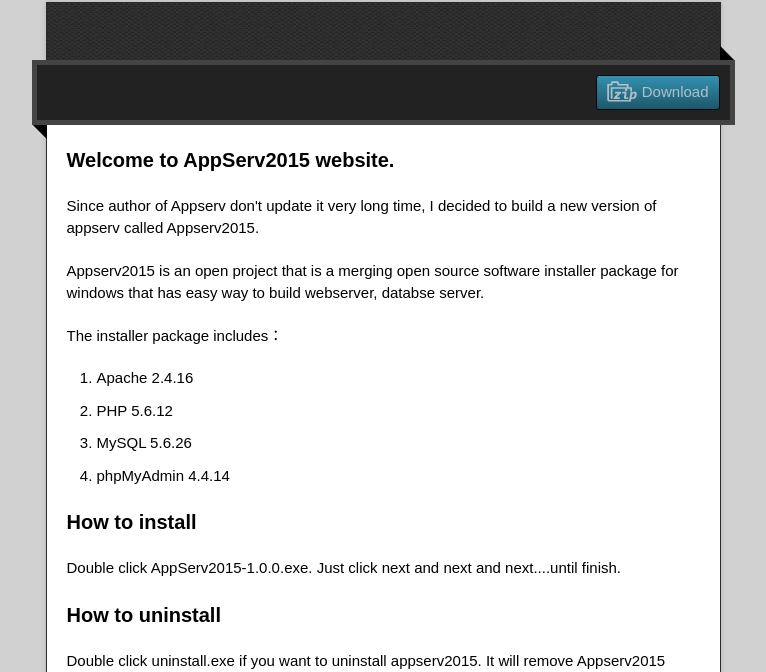
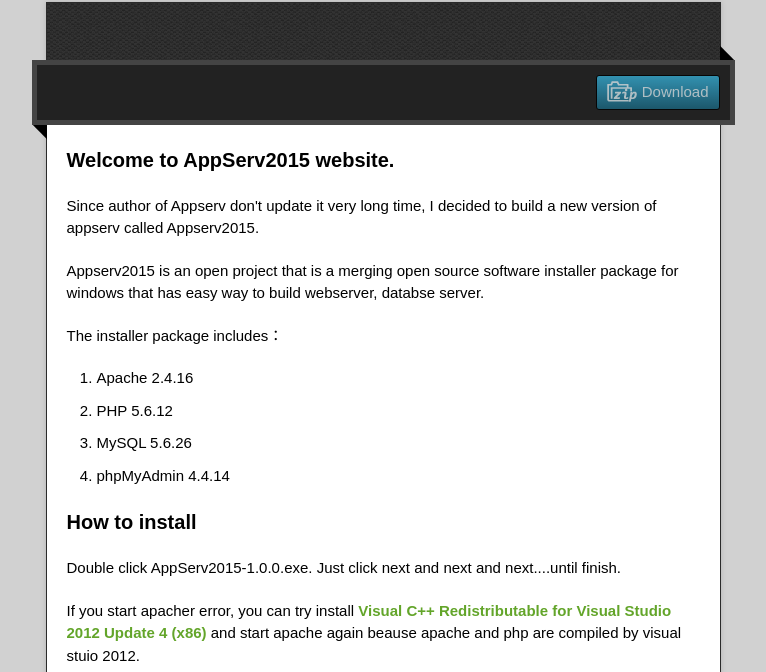
Before and after one commit to tang7526/AppServ, a plain HTML site: page index.html in a window 1280 px wide. Shown: the part 128-800 px from the top of the page, without its empty margins (257-1023 px from the left). Drawn offline with nearby package versions, Linux system fonts and the light colour scheme.

Commit message:
modified 「how to install」.

```diff
--- a/index.html
+++ b/index.html
@@ -57,6 +57,7 @@
 
 <p>Double click AppServ2015-1.0.0.exe. Just click next and next and next....until finish.</p>
 
+<p>If you start apacher error, you can try install <b><a href="https://www.microsoft.com/en-US/download/details.aspx?id=30679">Visual C++ Redistributable for Visual Studio 2012 Update 4 (x86)</a></b> and start apache again beause apache and php are compiled by visual stuio 2012.</p>
 <h3>
 <a id="creating-pages-manually" class="anchor" href="#creating-pages-manually" aria-hidden="true"><span class="octicon octicon-link"></span></a>How to uninstall</h3>
 
```
